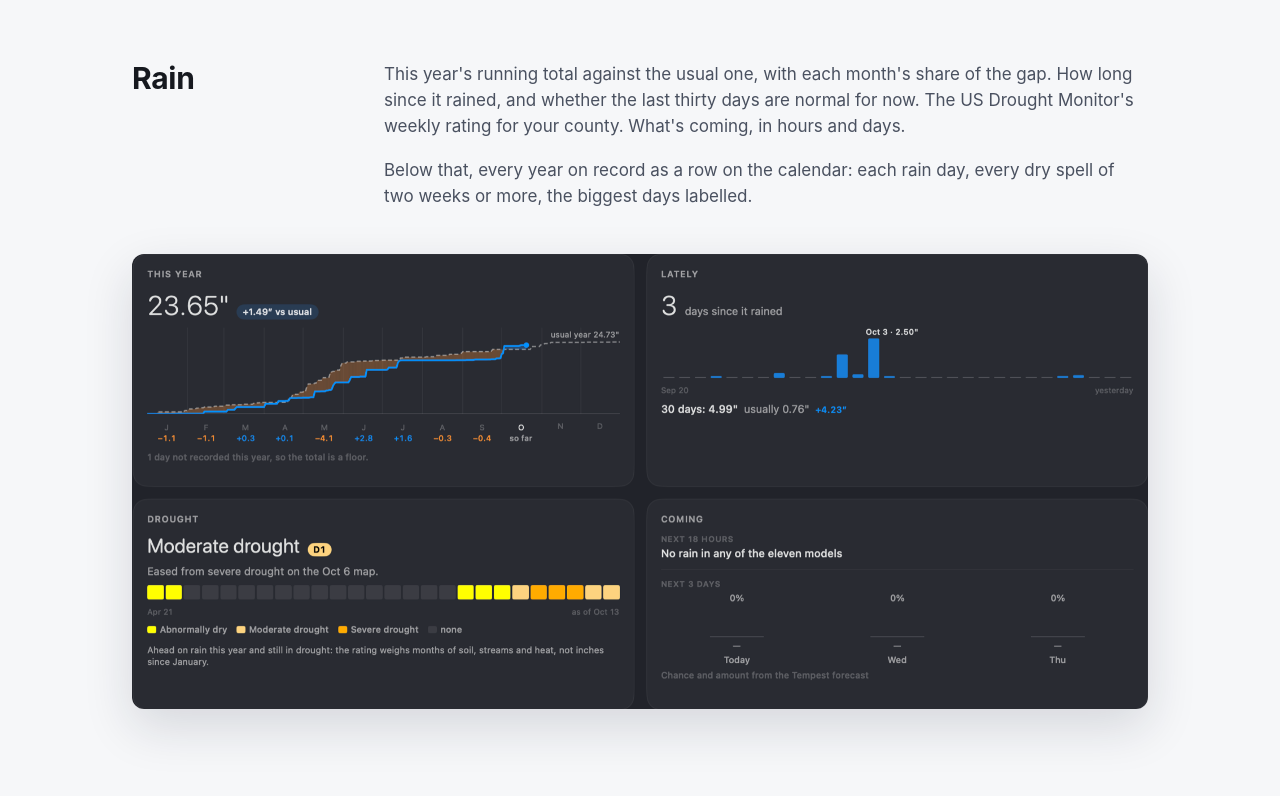
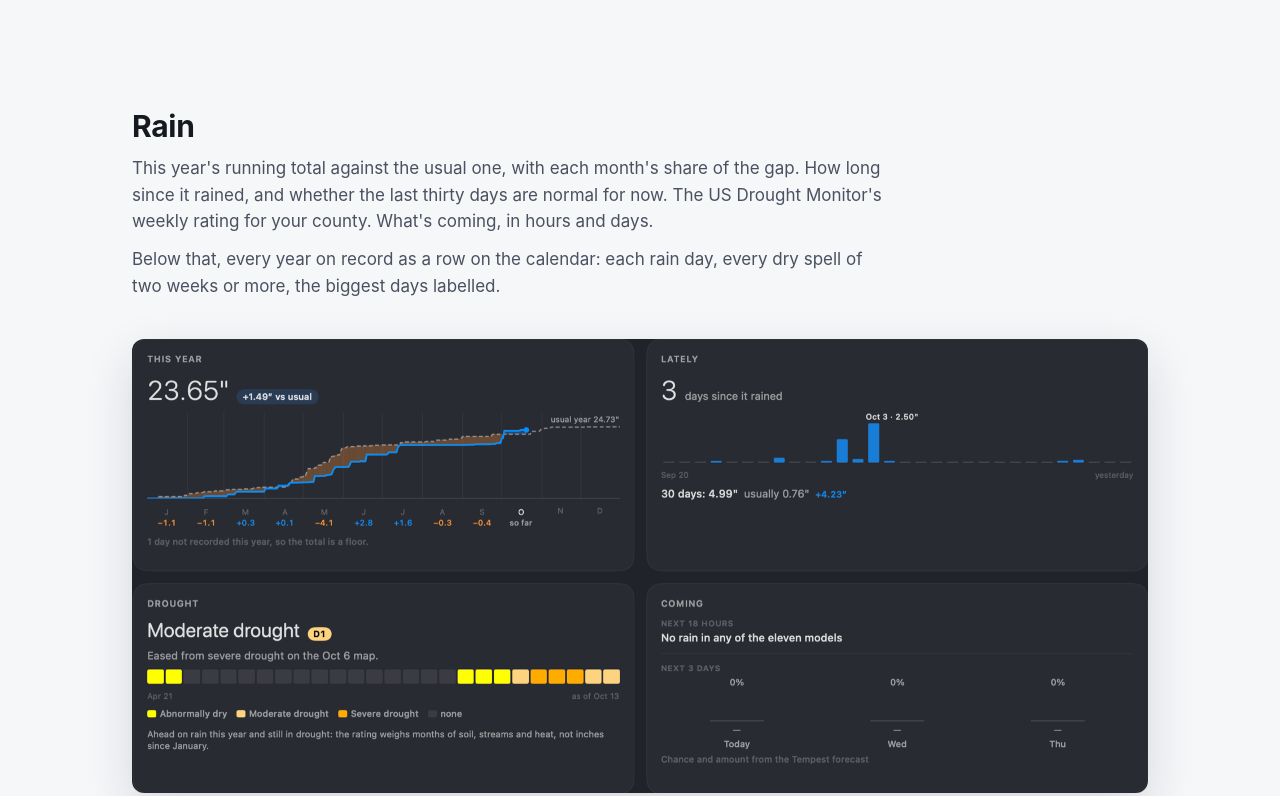
Before and after one commit to jdmorlan/weather-vane, a plain HTML site: page docs/index.html in a window 1280 px wide. Shown: the part 1656-2452 px from the top of the page. Drawn offline with Linux system fonts and the light colour scheme.

Commit message:
Centre the product page's top screenshot, and put each feature's heading above its text
The top screenshot sat at the left: `.shot`'s `margin: 0` came later and
outranked its centring. It also lost the card drawn behind it, which showed
as a box around a capture that has its own shadow. Feature headings now sit
over their text rather than in a column beside it.

Co-Authored-By: Claude Opus 5.5 <noreply@anthropic.com>

```diff
--- a/docs/site.css
+++ b/docs/site.css
@@ -55,7 +55,10 @@ h3 { font-size: 18px; margin: 0 0 6px; }
 .sub { max-width: 620px; margin: 0 auto; color: var(--ink-2); }
 .platforms-line { margin: 22px 0 0; font-size: 15px; font-weight: 600; letter-spacing: 0.02em; color: var(--ink); }
 .status { margin: 6px 0 0; font-size: 14px; color: var(--ink-3); }
-.hero-shot { max-width: 1180px; margin: 48px auto 0; padding: 0 16px; }
+/* With both classes: `.shot`'s `margin: 0` comes later and had un-centred it. */
+.shot.hero-shot { max-width: 1180px; margin: 48px auto 0; padding: 0 16px; }
+/* The window capture carries its own shadow; a card behind it showed as a box. */
+.shot.hero-shot img { background: none; box-shadow: none; border-radius: 0; }
 
 /* Screenshots: a picture that hasn't been taken yet holds its place. */
 .shot { margin: 0; }
@@ -93,12 +96,8 @@ blockquote {
 /* A feature: its words, then its picture at full width. The pictures are
    cropped to the part of the window the words describe. */
 .feature { display: grid; gap: 28px; }
-.feature .text { max-width: 720px; }
-@media (min-width: 900px) {
-  .feature .text { display: grid; grid-template-columns: 220px 1fr; column-gap: 32px; max-width: none; }
-  .feature .text h2 { grid-row: span 3; }
-  .feature .text p { margin-top: 0; }
-}
+.feature .text { max-width: 760px; }
+.feature .text p { margin: 0 0 12px; }
 .feature p { color: var(--ink-2); }
 
 .more ul { padding-left: 20px; color: var(--ink-2); margin: 0; }
```
